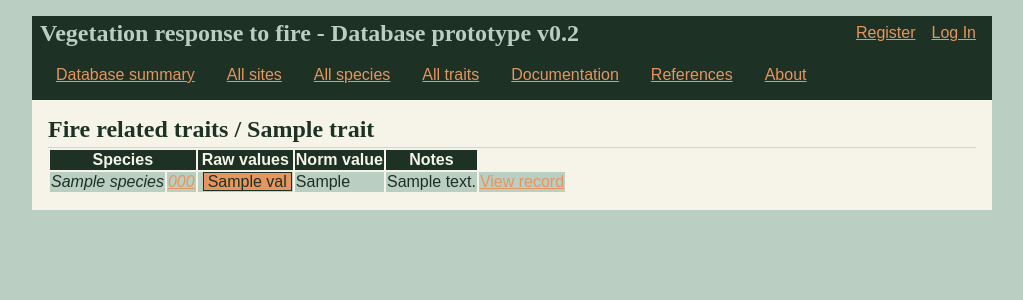
After one commit to ces-unsw-edu-au/fireveg-webapp, a Flask app: template webapp/templates/traits/kwd.html in a window 1280 px wide. The commit adds this page. Shown: the top 300 px of the page, without its empty margins (128-1151 px from the left). Run offline with Flask 2, Linux system fonts and the light colour scheme; the template is opened without the code that fills it: most values are stand-ins (such as "Sample title", 1, 10 or a date in 2020); some libraries are stand-ins or nearby versions.

Commit message:
Review trait values for quality control

```diff
--- a/webapp/static/css/style.css
+++ b/webapp/static/css/style.css
@@ -30,6 +30,7 @@ input.danger { color: #cc2f2e; }
 input[type=submit] { align-self: start; min-width: 10em; }
 span.empty {color: lightgray;}
 span.item {background-color: #BACEC1; color: #F6F4E8; padding-left: 0.25rem; padding-right: 0.25rem;}
+a.itemb {background-color: #E59560; color: #1D3124; padding-left: 0.25rem; padding-right: 0.25rem; border: 1px solid #1D3124; text-decoration: none; margin-left: 0.25rem;margin-left: 0.25rem}
 
 div.tabs {display: none;}
 /* Container holding the image and the text */
--- /dev/null
+++ b/webapp/templates/traits/kwd.html
@@ -0,0 +1,47 @@
+{% extends 'base.html' %}
+
+{% block header %}
+  <h1>Fire related traits / {{trait}} </h1>
+{% endblock %}
+
+{% block content %}
+<table>
+    <tr>
+      <th colspan=2>Species</th>
+      <th>Raw values</th>
+      <th>Norm value</th>
+      <th>Notes</th>
+
+    </tr>
+{% for item in result %}
+    <tr>
+
+      <td><em>{{item['species']}}</em></td>
+      <td><a href="{{url_for('species.sp_info', id=item['species_code'], synonym='use synonym' )}}"><i>{{item['species_code']}}</i></a></td>
+
+
+
+      {% if item['raw_value']==None %}
+        <td class='empty'>No data</td>
+      {% else %}
+        <td>
+          {% for val in item['raw_value'] %}
+            <a class='itemb'>{{val}}</a>
+          {% endfor %}
+        </td>
+      {% endif %}
+
+      {% if item['norm_value'] == None %}
+        <td class='empty'>No data</td>
+      {%else%}
+        <td>{{item['norm_value']}}</td>
+      {% endif %}
+      <td>{{item['notes']}}</td>
+      <td><a href="{{url_for('traits.spp', trait=trait, code=item['species_code'])}}">View record</a></td>
+
+    </tr>
+      {% endfor %}
+      </table>
+
+
+{% endblock %}
--- a/webapp/templates/traits/summary.html
+++ b/webapp/templates/traits/summary.html
@@ -27,7 +27,7 @@
             <td colspan='2' class='empty'></td>
             {% else %}
             <td><a href="{{ url_for( 'traits.trait_info', group=row[5], var=row[6]) }}">Info</a></td>
-            <td><a href="{{ url_for( 'traits.trait_list', group=row[5], var=row[6]) }}">Values</a></td>
+
             {% endif%}
           </tr>
           {% endfor %}
--- a/webapp/templates/traits/trait-info.html
+++ b/webapp/templates/traits/trait-info.html
@@ -45,9 +45,10 @@
           {% endfor %}
               <tr>
                 <td class='empty'>Missing value</td>
-                <td>Imported raw values not matching assigment rules</td>
+                <td>Data entry error, needs review</td>
                 <td>{{ spps | selectattr('var','equalto', None) | map(attribute='nspp') | join(' ')}}</td>
                 <td>{{ spps | selectattr('var','equalto', None) | map(attribute='ncode') | join(' ')}}</td>
+                <td><a href="{{ url_for( 'traits.trait_qa', group=trait[0][0]) }}">Review values</a></td>
                 </tr>
         {% endif %}
       </tbody>
```
Also changed, not shown: webapp/templates/traits/QA.html (added, +27 -0 lines), webapp/traits.py (+23 -0 lines).
